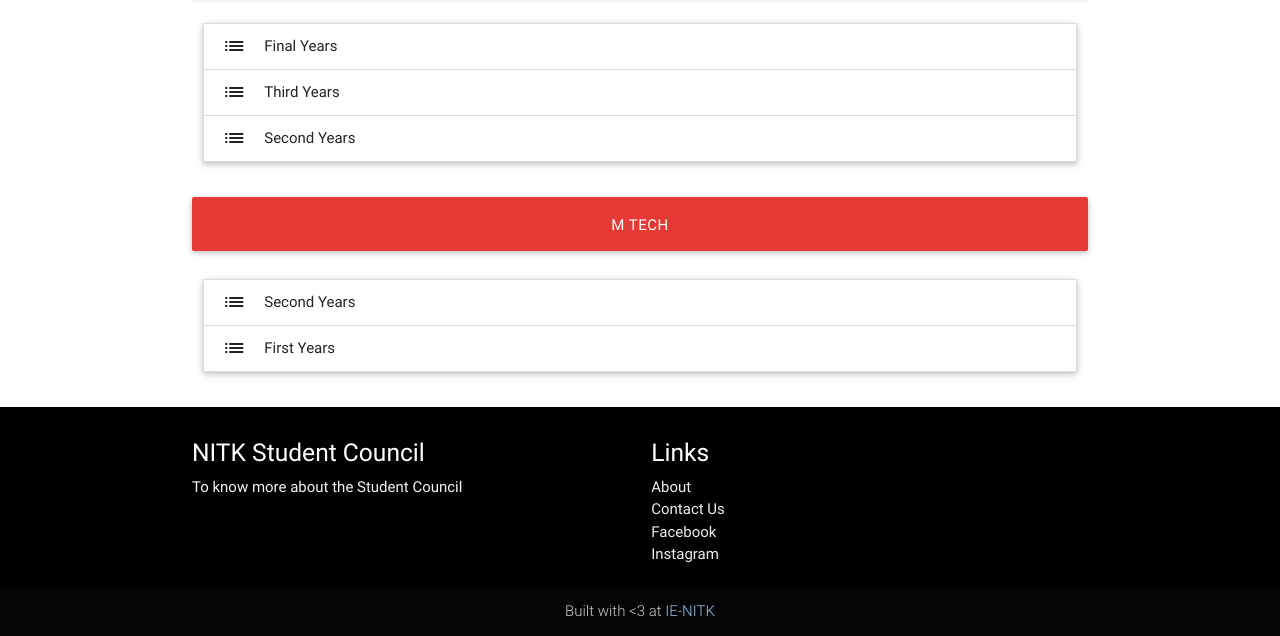
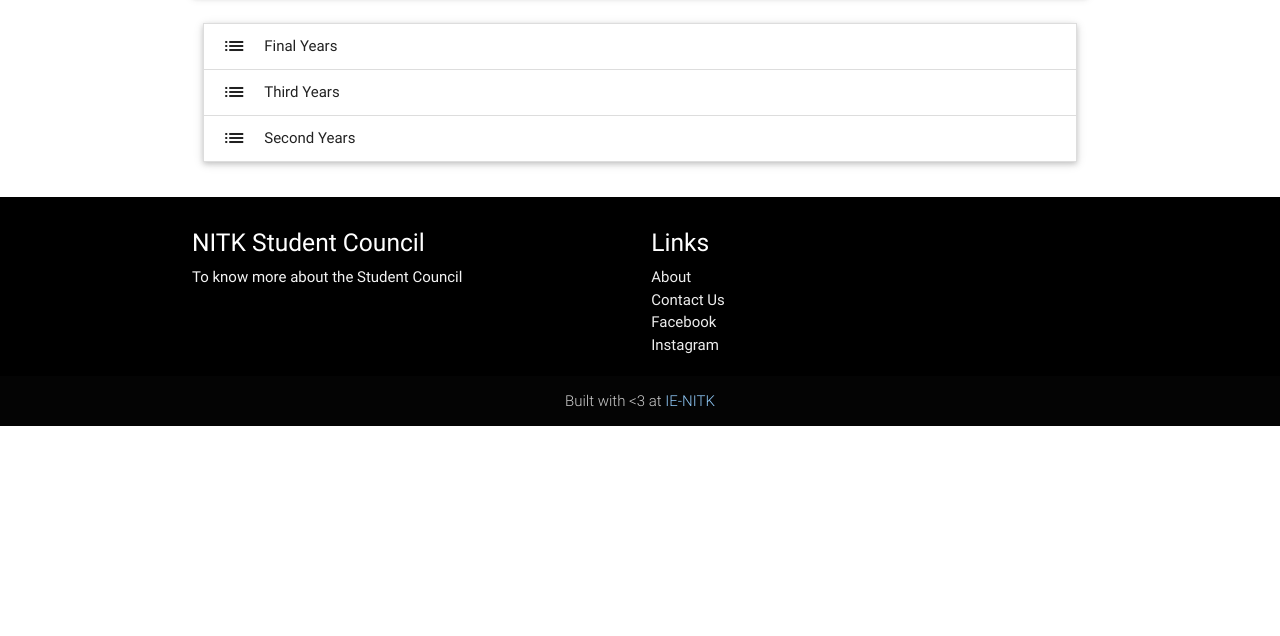
Before and after one commit to IE-NITK/NITK-Student-Council-Website, a Django app: template src/templates/represent.html in a window 1280 px wide. Shown: the part 1090-1726 px from the top of the page. After the commit the page ends 1516 px from the top, so only its background shows below. Run offline with Django 3.2, Linux system fonts and the light colour scheme; the template is opened without the code that fills it, so the values that code supplies are empty; some libraries are stand-ins or nearby versions.

Commit message:
Removed Mtech CRs

```diff
--- a/src/templates/represent.html
+++ b/src/templates/represent.html
@@ -207,73 +207,5 @@
        </ul>
       </div>
     </div>
-    <div class="row container">
-      <button class="col s12 m12 l12 btn-large waves-effect waves-light red darken-1" id="showmtech">M TECH</button>
-    </div>
-    <div class="row container">
-      <div class="col s12 m12 l12" id="mtech">
-         <ul class="collapsible" data-collapsible="accordion">
-          <li>
-              <div class="collapsible-header"><i class="material-icons">list</i>Second Years
-              </div>
-              <div class="collapsible-body">
-                <ul class="collection">
-                  <li class="collection-item avatar">
-                    <i class="material-icons circle red">play_arrow</i>
-                    <span class="title">Alvin</span>
-                    <br>Mech
-                    <div class="secondary-content">x@gmail.com<br> 98766543</div><br>
-                    Address
-                  </li>
-                  <li class="collection-item avatar">
-                    <i class="material-icons circle">folder</i>
-                    <span class="title">George</span>
-                    <br>Mech
-                    <div class="secondary-content">y@gmail.com<br>9876654378</div><br>
-                    Address
-                  </li>
-                  <li class="collection-item avatar">
-                    <i class="material-icons circle green">insert_chart</i>
-                    <span class="title">Kalyan</span>
-                    <br>IT
-                    <div class="secondary-content">z@gmail.com<br>9876654378</div><br>
-                    Address
-                  </li>
-                </ul>
-              </div>
-          </li>
-          <li>
-            <div class="collapsible-header"><i class="material-icons">list</i>First Years
-            </div>
-              <div class="collapsible-body">
-                <ul class="collection">
-                  <li class="collection-item avatar">
-                    <i class="material-icons circle red">play_arrow</i>
-                    <span class="title">Alvin</span>
-                    <br>Mech
-                    <div class="secondary-content">x@gmail.com<br> 98766543</div><br>
-                    Address
-                  </li>
-                  <li class="collection-item avatar">
-                    <i class="material-icons circle">folder</i>
-                    <span class="title">George</span>
-                    <br>Mech
-                    <div class="secondary-content">y@gmail.com<br>9876654378</div><br>
-                    Address
-                  </li>
-                  <li class="collection-item avatar">
-                    <i class="material-icons circle green">insert_chart</i>
-                    <span class="title">Kalyan</span>
-                    <br>IT<br>
-                    Address
-                    <div class="secondary-content">z@gmail.com<br>9876654378</div><br>
-                  </li>
-                </ul>
-            </div>
-          </li>
-      </ul>
-      </div>
-     </div>
-
 
   {% endblock %}
```
